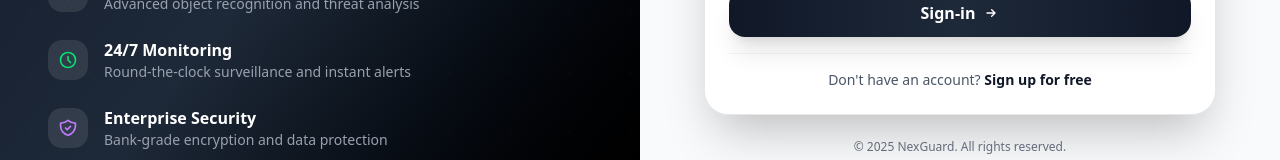
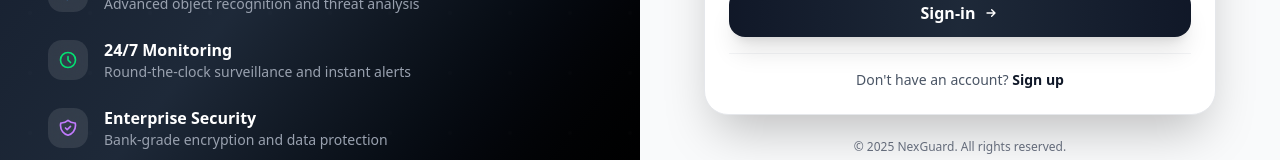
Before and after one commit to SpherCodes/nexguard-surveillance, a Next.js app in the folder frontend/nexguard/: page /sign-in in a window 1280 px wide. Shown: the part 497-657 px from the top of the page. Built offline with nearby package versions, Linux system fonts and the light colour scheme; no server answers.

Commit message:
fix: Update sign-up link text for clarity in AuthForm component

```diff
--- a/frontend/nexguard/components/AuthForm.tsx
+++ b/frontend/nexguard/components/AuthForm.tsx
@@ -283,7 +283,7 @@ const AuthForm = ({type}: {type: 'Sign-in' | 'Sign-up'}) => {
                                     href={type === 'Sign-in' ? '/sign-up' : '/sign-in'}
                                     className="text-gray-900 hover:underline font-bold"
                                 >
-                                    {type === 'Sign-in' ? 'Sign up for free' : 'Sign in here'}
+                                    {type === 'Sign-in' ? 'Sign up' : 'Sign in here'}
                                 </a>
                             </p>
                         </div>
```
